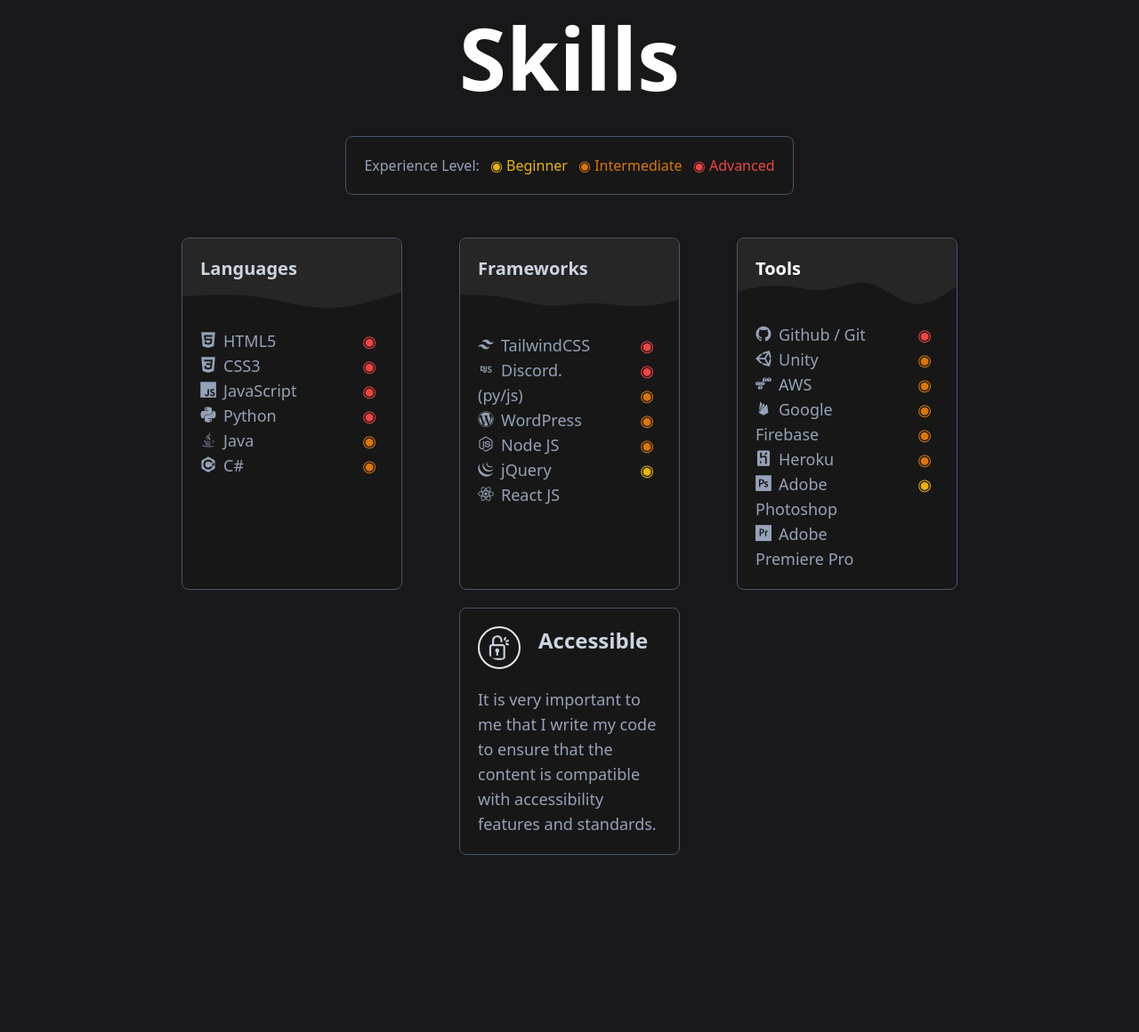
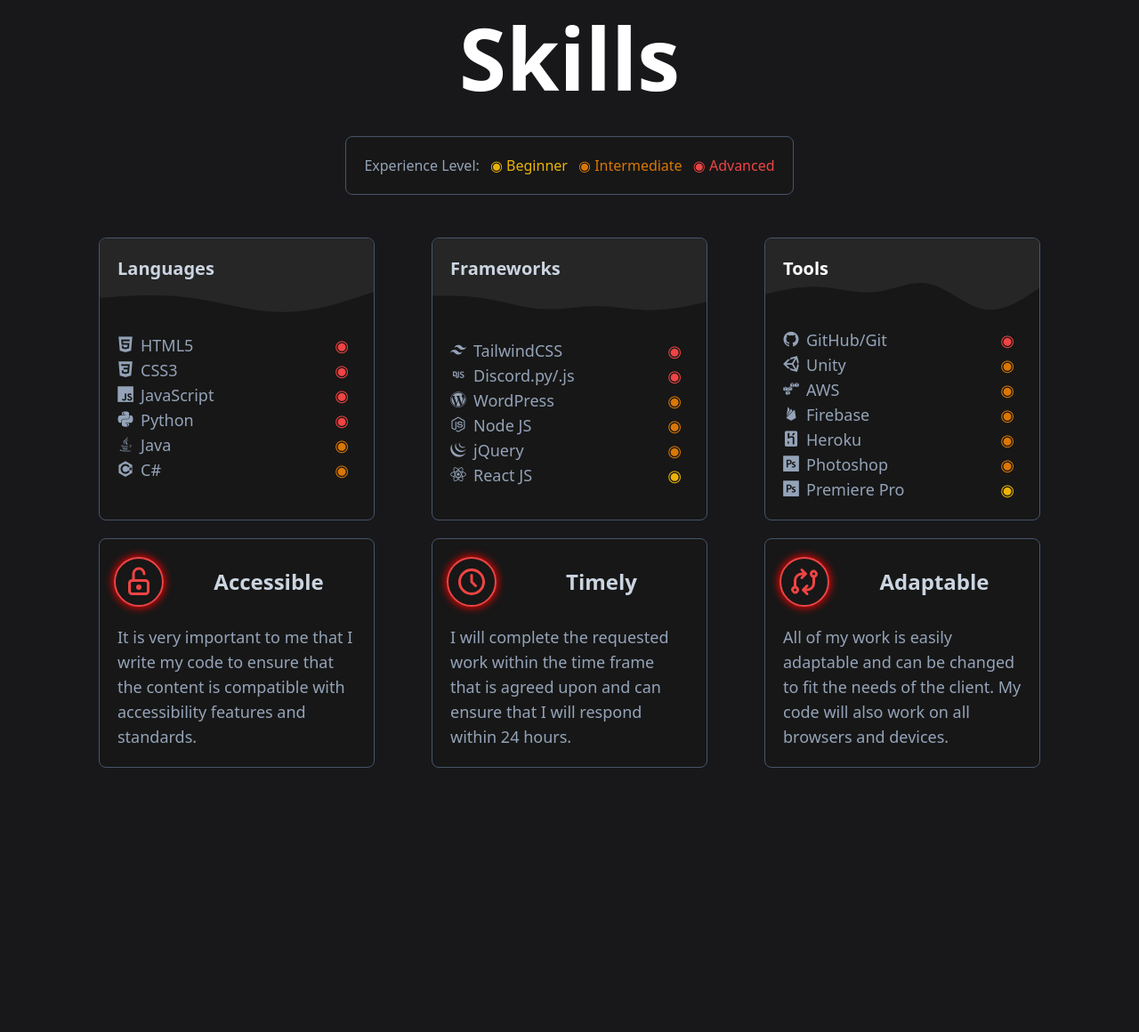
Before and after one commit to Tabadia/thalenabadia, a PHP site: page / in a window 1280 px wide. Shown: the part 913-2073 px from the top of the page at 89% size. Run offline with PHP 8.4, Linux system fonts and the light colour scheme.

Commit message:
sizing + soft skills

```diff
--- a/public_html/index.html
+++ b/public_html/index.html
@@ -83,199 +83,224 @@
             </div>
           </div>
 
-          <div class="bg-neutral-900 rounded-lg w-1/5 border border-slate-600">
+          <div class="bg-neutral-900 rounded-lg w-1/4 border border-slate-600">
             <div class="bg-neutral-800 text-slate-300 w-full pt-5 px-5 pb-3 rounded-t-lg text-xl font-bold">
               Languages
             </div>
             <svg xmlns="http://www.w3.org/2000/svg" viewBox="0 0 1440 120"><path fill="#262626" fill-opacity="1" d="M0,32L80,26.7C160,21,320,11,480,32C640,53,800,107,960,106.7C1120,107,1280,53,1360,26.7L1440,0L1440,0L1360,0C1280,0,1120,0,960,0C800,0,640,0,480,0C320,0,160,0,80,0L0,0Z"></path></svg>
-            <div class="flex flex-wrap">
-              <div class="p-5 text-lg text-slate-400 w-2/3">
-                <ul>
-                  <li>
-                    <span class="devicon-html5-plain mr-2 "></span>HTML5
-                  </li>
-                  <li>
-                    <span class="devicon-css3-plain mr-2 "></span>CSS3
-                  </li>
-                  <li>
-                    <span class="devicon-javascript-plain mr-2 "></span>JavaScript
-                  </li>
-                  <li>
-                    <span class="devicon-python-plain mr-2 "></span>Python
-                  </li>
-                  <li>
-                    <span class="devicon-java-plain mr-2"></span>Java
-                  </li>
-                  <li>
-                    <span class="devicon-csharp-plain mr-2"></span>C#
-                  </li>
-                </ul>
-              </div>
-              <div class="p-5 text-lg text-right w-1/3">
-                <ul>
-                  <li>
+            <div class="p-5 text-lg text-slate-400 w-full">
+              <div>
+                <div class="flex justify-center w-full">
+                  <div class="item flex-auto">
+                    <span class="devicon-html5-plain mr-2 flex-auto"></span>HTML5
+                  </div>
+                  <div class="item">
                     <span class="text-red-500 mr-2">◉</span>
-                  </li>
-                  <li>
+                  </div>
+                </div>
+                <div class="flex justify-center w-full">
+                  <div class="item flex-auto">
+                    <span class="devicon-css3-plain mr-2 flex-auto"></span>CSS3
+                  </div>
+                  <div class="item">
                     <span class="text-red-500 mr-2">◉</span>
-                  </li>
-                  <li>
+                  </div>
+                </div>
+                <div class="flex justify-center w-full">
+                  <div class="item flex-auto">
+                    <span class="devicon-javascript-plain mr-2 flex-auto"></span>JavaScript
+                  </div>
+                  <div class="item">
                     <span class="text-red-500 mr-2">◉</span>
-                  </li>
-                  <li>
+                  </div>
+                </div>
+                <div class="flex justify-center w-full">
+                  <div class="item flex-auto">
+                    <span class="devicon-python-plain mr-2 flex-auto"></span>Python
+                  </div>
+                  <div class="item">
                     <span class="text-red-500 mr-2">◉</span>
-                  </li>
-                  <li>
+                  </div>
+                </div>
+                <div class="flex justify-center w-full">
+                  <div class="item flex-auto">
+                    <span class="devicon-java-plain mr-2 flex-auto"></span>Java
+                  </div>
+                  <div class="item">
                     <span class="text-amber-600 mr-2">◉</span>
-                  </li>
-                  <li>
+                  </div>
+                </div>
+                <div class="flex justify-center w-full">
+                  <div class="item flex-auto">
+                    <span class="devicon-csharp-plain mr-2 flex-auto"></span>C#
+                  </div>
+                  <div class="item">
                     <span class="text-amber-600 mr-2">◉</span>
-                  </li>
-                </ul>
+                  </div>
+                </div>
               </div>
             </div>
           </div>
 
-          <div class="bg-neutral-900 rounded-lg w-1/5  border border-slate-600">
+          <div class="bg-neutral-900 rounded-lg w-1/4  border border-slate-600">
             <div class="bg-neutral-800 text-slate-300 w-full pt-5 px-5 pb-3 rounded-t-lg text-xl font-bold">
               Frameworks
             </div>
             <svg xmlns="http://www.w3.org/2000/svg" viewBox="0 75 1440 150"><path fill="#262626" fill-opacity="1" d="M0,96L48,96C96,96,192,96,288,112C384,128,480,160,576,165.3C672,171,768,149,864,149.3C960,149,1056,171,1152,170.7C1248,171,1344,149,1392,138.7L1440,128L1440,0L1392,0C1344,0,1248,0,1152,0C1056,0,960,0,864,0C768,0,672,0,576,0C480,0,384,0,288,0C192,0,96,0,48,0L0,0Z"></path></svg>
-            <div class="flex flex-wrap">
-              <div class="p-5 text-lg text-slate-400 w-2/3">
-                <ul>
-                  <li>
-                    <i class="devicon-tailwindcss-plain mr-2"></i>TailwindCSS
-                  </li>
-                  <li>
-                    <i class="devicon-discordjs-plain mr-2"></i>Discord.(py/js)
-                  </li>
-                  <li>
-                    <i class="devicon-wordpress-plain mr-2"></i>WordPress
-                  </li>
-                  <li>
-                    <i class="devicon-nodejs-plain mr-2"></i>Node JS
-                  </li>
-                  <li>
-                    <i class="devicon-jquery-plain mr-2"></i>jQuery
-                  </li>
-                  <li>
-                    <i class="devicon-react-original mr-2"></i>React JS
-                  </li>
-                </ul>
-              </div>
-              <div class="p-5 text-lg text-right w-1/3">
-                <ul>
-                  <li>
+            <div class="p-5 text-lg text-slate-400 w-full">
+              <div>
+                <div class="flex justify-center w-full">
+                  <div class="item flex-auto">
+                    <span class="devicon-tailwindcss-plain mr-2 flex-auto"></span>TailwindCSS
+                  </div>
+                  <div class="item">
                     <span class="text-red-500 mr-2">◉</span>
-                  </li>
-                  <li>
+                  </div>
+                </div>
+                <div class="flex justify-center w-full">
+                  <div class="item flex-auto">
+                    <span class="devicon-discordjs-plain mr-2 flex-auto"></span>Discord.py/.js
+                  </div>
+                  <div class="item">
                     <span class="text-red-500 mr-2">◉</span>
-                  </li>
-                  <li>
+                  </div>
+                </div>
+                <div class="flex justify-center w-full">
+                  <div class="item flex-auto">
+                    <span class="devicon-wordpress-plain mr-2 flex-auto"></span>WordPress
+                  </div>
+                  <div class="item">
                     <span class="text-amber-600 mr-2">◉</span>
-                  </li>
-                  <li>
+                  </div>
+                </div>
+                <div class="flex justify-center w-full">
+                  <div class="item flex-auto">
+                    <span class="devicon-nodejs-plain mr-2 flex-auto"></span>Node JS
+                  </div>
+                  <div class="item">
                     <span class="text-amber-600 mr-2">◉</span>
-                  </li>
-                  <li>
+                  </div>
+                </div>
+                <div class="flex justify-center w-full">
+                  <div class="item flex-auto">
+                    <span class="devicon-jquery-plain mr-2 flex-auto"></span>jQuery
+                  </div>
+                  <div class="item">
                     <span class="text-amber-600 mr-2">◉</span>
-                  </li>
-                  <li>
+                  </div>
+                </div>
+                <div class="flex justify-center w-full">
+                  <div class="item flex-auto">
+                    <span class="devicon-react-plain mr-2 flex-auto"></span>React JS
+                  </div>
+                  <div class="item">
                     <span class="text-yellow-500 mr-2">◉</span>
-                  </li>
-                </ul>
+                  </div>
+                </div>
               </div>
             </div>
           </div>
 
-          <div class="bg-neutral-900 rounded-lg w-1/5 text-lg border border-slate-600">
+          <div class="bg-neutral-900 rounded-lg w-1/4 text-lg border border-slate-600">
             <div class="bg-neutral-800 w-full pt-5 px-5 rounded-t-lg text-xl font-bold">
               Tools
             </div>
             <svg xmlns="http://www.w3.org/2000/svg" viewBox="0 60 1440 150"><path fill="#262626" fill-opacity="1" d="M0,128L48,117.3C96,107,192,85,288,90.7C384,96,480,128,576,117.3C672,107,768,53,864,74.7C960,96,1056,192,1152,208C1248,224,1344,160,1392,128L1440,96L1440,0L1392,0C1344,0,1248,0,1152,0C1056,0,960,0,864,0C768,0,672,0,576,0C480,0,384,0,288,0C192,0,96,0,48,0L0,0Z"></path></svg>
-            <div class="flex flex-wrap">
-              <div class="p-5 text-lg text-slate-400 w-2/3">
-                <ul>
-                  <li>
-                    <i class="devicon-github-original mr-2"></i>Github / Git
-                  </li>
-                  <li>
-                    <i class="devicon-unity-original mr-2"></i>Unity
-                  </li>
-                  <li>
-                    <i class="devicon-amazonwebservices-original mr-2"></i>AWS
-                  </li>
-                  <li>
-                    <i class="devicon-firebase-plain mr-2"></i>Google Firebase
-                  </li>
-                  <li>
-                    <i class="devicon-heroku-plain mr-2"></i>Heroku
-                  </li>
-                  <li>
-                    <i class="devicon-photoshop-plain mr-2"></i>Adobe Photoshop
-                  </li>
-                  <li>
-                    <i class="devicon-premierepro-plain mr-2"></i>Adobe Premiere Pro
-                  </li>
-                </ul>
-              </div>
-              <div class="p-5 text-lg text-right w-1/3">
-                <ul>
-                  <li>
+            <div class="p-5 text-lg text-slate-400 w-full">
+              <div>
+                <div class="flex justify-center w-full">
+                  <div class="item flex-auto">
+                    <span class="devicon-github-plain mr-2 flex-auto"></span>GitHub/Git
+                  </div>
+                  <div class="item">
                     <span class="text-red-500 mr-2">◉</span>
-                  </li>
-                  <li>
+                  </div>
+                </div>
+                <div class="flex justify-center w-full">
+                  <div class="item flex-auto">
+                    <span class="devicon-unity-original mr-2 flex-auto"></span>Unity
+                  </div>
+                  <div class="item">
                     <span class="text-amber-600 mr-2">◉</span>
-                  </li>
-                  <li>
+                  </div>
+                </div>
+                <div class="flex justify-center w-full">
+                  <div class="item flex-auto">
+                    <span class="devicon-amazonwebservices-original mr-2 flex-auto"></span>AWS
+                  </div>
+                  <div class="item">
                     <span class="text-amber-600 mr-2">◉</span>
-                  </li>
-                  <li>
+                  </div>
+                </div>
+                <div class="flex justify-center w-full">
+                  <div class="item flex-auto">
+                    <span class="devicon-firebase-plain mr-2 flex-auto"></span>Firebase
+                  </div>
+                  <div class="item">
                     <span class="text-amber-600 mr-2">◉</span>
-                  </li>
-                  <li>
+                  </div>
+                </div>
+                <div class="flex justify-center w-full">
+                  <div class="item flex-auto">
+                    <span class="devicon-heroku-plain mr-2 flex-auto"></span>Heroku
+                  </div>
+                  <div class="item">
                     <span class="text-amber-600 mr-2">◉</span>
-                  </li>
-                  <li>
+                  </div>
+                </div>
+                <div class="flex justify-center w-full">
+                  <div class="item flex-auto">
+                    <span class="devicon-photoshop-plain mr-2 flex-auto"></span>Photoshop
+                  </div>
+                  <div class="item">
                     <span class="text-amber-600 mr-2">◉</span>
-                  </li>
-                  <li>
+                  </div>
+                </div>
+                <div class="flex justify-center w-full">
+                  <div class="item flex-auto">
+                    <span class="devicon-photoshop-plain mr-2 flex-auto"></span>Premiere Pro
+                  </div>
+                  <div class="item">
                     <span class="text-yellow-500 mr-2">◉</span>
-                  </li>
-                </ul>
+                  </div>
+                </div>
               </div>
             </div>
           </div>
         </div>
 
         <div class="flex flex-wrap justify-center m-5 gap-x-16 gap-y-12">
-          <div class="bg-neutral-900 rounded-lg w-1/5 border border-slate-600">
-            <div class="w-full flex flex-row text-2xl font-bold text-slate-300 pt-5 ">
-              <svg class="w-12 p-2 mx-5 border-2 rounded-full" version="1.1" id="Capa_1" xmlns="http://www.w3.org/2000/svg" xmlns:xlink="http://www.w3.org/1999/xlink" x="0px" y="0px"
-                viewBox="0 0 253.334 253.334" style="enable-background:new 0 0 253.334 253.334;" xml:space="preserve">
-                <path fill="#C4CDD9" d="M160.44,89.902H74.524V52.345C74.524,34.51,89.034,20,106.87,20s32.346,14.51,32.346,32.345V62.57c0,5.523,4.478,10,10,10
-                s10-4.477,10-10V52.345C159.215,23.482,135.733,0,106.87,0S54.524,23.482,54.524,52.345v37.557h-1.225
-                c-15.244,0-27.646,12.402-27.646,27.646v106.908c0,15.923,12.954,28.878,28.878,28.878h104.678
-                c15.924,0,28.878-12.955,28.878-28.878V117.548C188.087,102.304,175.684,89.902,160.44,89.902z M168.087,224.456
-                c0,4.896-3.982,8.878-8.878,8.878H54.531c-4.896,0-8.878-3.982-8.878-8.878V117.548c0-4.216,3.431-7.646,7.646-7.646H160.44
-                c4.216,0,7.646,3.43,7.646,7.646V224.456z"/>
-              <path fill="#C4CDD9" d="M106.87,134.44c-11.409,0-20.691,9.282-20.691,20.691c0,7.783,4.324,14.57,10.691,18.102v25.562c0,5.523,4.478,10,10,10
-                s10-4.477,10-10v-25.562c6.368-3.532,10.691-10.319,10.691-18.102C127.561,143.722,118.279,134.44,106.87,134.44z"/>
-              <path fill="#C4CDD9" d="M178.588,54.182c1.221,0.49,2.48,0.721,3.72,0.721c3.965,0,7.718-2.375,9.284-6.28l7.445-18.563
-                c2.056-5.126-0.433-10.948-5.559-13.004c-5.125-2.056-10.948,0.433-13.004,5.559l-7.445,18.563
-                C170.974,46.304,173.462,52.125,178.588,54.182z"/>
-              <path fill="#C4CDD9" d="M190.093,66.501c1.623,3.796,5.317,6.071,9.2,6.071c1.312,0,2.645-0.259,3.926-0.808l18.39-7.862
-                c5.078-2.171,7.436-8.047,5.265-13.126c-2.172-5.078-8.052-7.436-13.126-5.264l-18.39,7.862
-                C190.28,55.546,187.922,61.422,190.093,66.501z"/>
-              <path fill="#C4CDD9" d="M221.085,85.232l-18.563-7.445c-5.126-2.056-10.948,0.432-13.004,5.559c-2.056,5.126,0.433,10.948,5.559,13.004
-                l18.563,7.445c1.221,0.49,2.48,0.721,3.72,0.721c3.965,0,7.718-2.375,9.284-6.28C228.699,93.11,226.211,87.288,221.085,85.232z"/>
+          <div class="bg-neutral-900 rounded-lg w-1/4 border border-slate-600">
+            <div class="w-full flex flex-row text-2xl font-bold text-slate-300 pt-5 items-center">
+              <svg class="svgItem item h-14 w-14 text-red-500 border-2 border-red-500 rounded-full p-2 ml-4"  width="24" height="24" viewBox="0 0 24 24" stroke-width="2" stroke="currentColor" fill="none" stroke-linecap="round" stroke-linejoin="round">  <path stroke="none" d="M0 0h24v24H0z"/>  <rect x="5" y="11" width="14" height="10" rx="2" />  <circle cx="12" cy="16" r="1" />  <path d="M8 11v-5a4 4 0 0 1 8 0" />
               </svg>
 
-              <span class="text-right">Accessible</span>
+              <div class="text-center h-full item flex-auto">Accessible</div>
             </div>
             <div class="w-full flex flex-row justify-center p-5 text-slate-400 text-lg">
               It is very important to me that I write my code to ensure that the content is compatible with accessibility features and standards.
+            </div>
+          </div>
+
+          <div class="bg-neutral-900 rounded-lg w-1/4 border border-slate-600">
+            <div class="w-full flex flex-row text-2xl font-bold text-slate-300 pt-5 items-center">
+              <svg class="svgItem item h-14 w-14 text-red-500 border-2 border-red-500 rounded-full p-2 ml-4" width="24" height="24" viewBox="0 0 24 24" stroke-width="2" stroke="currentColor" fill="none" stroke-linecap="round" stroke-linejoin="round">  <path stroke="none" d="M0 0h24v24H0z"/>  <circle cx="12" cy="12" r="9" />  <polyline points="12 7 12 12 15 15" /></svg>
+
+              <div class="text-center h-full item flex-auto">Timely</div>
+            </div>
+            <div class="w-full flex flex-row justify-center p-5 text-slate-400 text-lg">
+              I will complete the requested work within the time frame that is agreed upon and can ensure that I will respond within 24 hours.
+            </div>
+          </div>
+
+          <div class="bg-neutral-900 rounded-lg w-1/4 border border-slate-600">
+            <div class="w-full flex flex-row text-2xl font-bold text-slate-300 pt-5 items-center">
+              <svg class="svgItem item h-14 w-14 text-red-500 border-2 border-red-500 rounded-full p-2 ml-4" width="24" height="24" viewBox="0 0 24 24" stroke-width="2" stroke="currentColor" fill="none" stroke-linecap="round" stroke-linejoin="round">  <path stroke="none" d="M0 0h24v24H0z"/>  <circle cx="5" cy="18" r="2" />  <circle cx="19" cy="6" r="2" />  <path d="M19 8v5a5 5 0 0 1 -5 5h-3l3 -3m0 6l-3 -3" />  <path d="M5 16v-5a5 5 0 0 1 5 -5h3l-3 -3m0 6l3 -3" /></svg>
+
+              <div class="text-center h-full item flex-auto">Adaptable</div>
+            </div>
+            <div class="w-full flex flex-row justify-center p-5 text-slate-400 text-lg">
+              All of my work is easily adaptable and can be changed to fit the needs of the client. My code will also work on all browsers and devices.
             </div>
           </div>
 
--- a/public_html/styles.css
+++ b/public_html/styles.css
@@ -790,6 +795,10 @@ Ensure the default browser behavior of the `hidden` attribute.
   margin-right: 0.5rem;
 }
 
+.ml-4 {
+  margin-left: 1rem;
+}
+
 .mb-96 {
   margin-bottom: 24rem;
 }
@@ -948,6 +957,10 @@ Ensure the default browser behavior of the `hidden` attribute.
 
 .h-full {
   height: 100%;
+}
+
+.h-14 {
+  height: 3.5rem;
 }
 
 .h-64 {
@@ -992,12 +1017,16 @@ Ensure the default browser behavior of the `hidden` attribute.
   width: 20%;
 }
 
+.w-14 {
+  width: 3.5rem;
+}
+
 .w-2\/3 {
   width: 66.666667%;
 }
 
-.w-1\/3 {
-  width: 33.333333%;
+.w-12 {
+  width: 3rem;
 }
 
 .w-96 {
@@ -1016,20 +1045,28 @@ Ensure the default browser behavior of the `hidden` attribute.
   width: 1.5rem;
 }
 
-.w-1\/2 {
-  width: 50%;
-}
-
-.w-12 {
-  width: 3rem;
-}
-
 .w-10 {
   width: 2.5rem;
 }
 
 .w-16 {
   width: 4rem;
+}
+
+.w-8 {
+  width: 2rem;
+}
+
+.w-32 {
+  width: 8rem;
+}
+
+.w-2 {
+  width: 0.5rem;
+}
+
+.w-1\/4 {
+  width: 25%;
 }
 
 .min-w-0 {
@@ -1308,16 +1353,16 @@ Ensure the default browser behavior of the `hidden` attribute.
   border-radius: 0.5rem;
 }
 
+.rounded-full {
+  border-radius: 9999px;
+}
+
 .rounded-xl {
   border-radius: 0.75rem;
 }
 
 .rounded-2xl {
   border-radius: 1rem;
-}
-
-.rounded-full {
-  border-radius: 9999px;
 }
 
 .rounded-t-lg {
@@ -1370,6 +1415,11 @@ Ensure the default browser behavior of the `hidden` attribute.
   border-color: rgb(71 85 105 / var(--tw-border-opacity));
 }
 
+.border-red-500 {
+  --tw-border-opacity: 1;
+  border-color: rgb(239 68 68 / var(--tw-border-opacity));
+}
+
 .border-neutral-800 {
   --tw-border-opacity: 1;
   border-color: rgb(38 38 38 / var(--tw-border-opacity));
@@ -1794,6 +1853,11 @@ Ensure the default browser behavior of the `hidden` attribute.
   line-height: 1.75rem;
 }
 
+.text-2xl {
+  font-size: 1.5rem;
+  line-height: 2rem;
+}
+
 .text-7xl {
   font-size: 4.5rem;
   line-height: 1;
@@ -1809,11 +1873,6 @@ Ensure the default browser behavior of the `hidden` attribute.
   line-height: 1.5rem;
 }
 
-.text-2xl {
-  font-size: 1.5rem;
-  line-height: 2rem;
-}
-
 .text-xs {
   font-size: 0.75rem;
   line-height: 1rem;
@@ -2125,6 +2189,10 @@ Ensure the default browser behavior of the `hidden` attribute.
 
 html {
   scroll-behavior: smooth;
+}
+
+.svgItem {
+  box-shadow: 0 0 10px 1px red;
 }
 
 .parall{
--- a/src/styles.css
+++ b/src/styles.css
@@ -36,6 +36,9 @@ html {
     scroll-behavior: smooth;
 }
 
+.svgItem {
+    box-shadow: 0 0 10px 1px red;
+}
 
 
 .parall{
```
Also changed, not shown: other parts of public_html/styles.css (+39 -0 lines).
